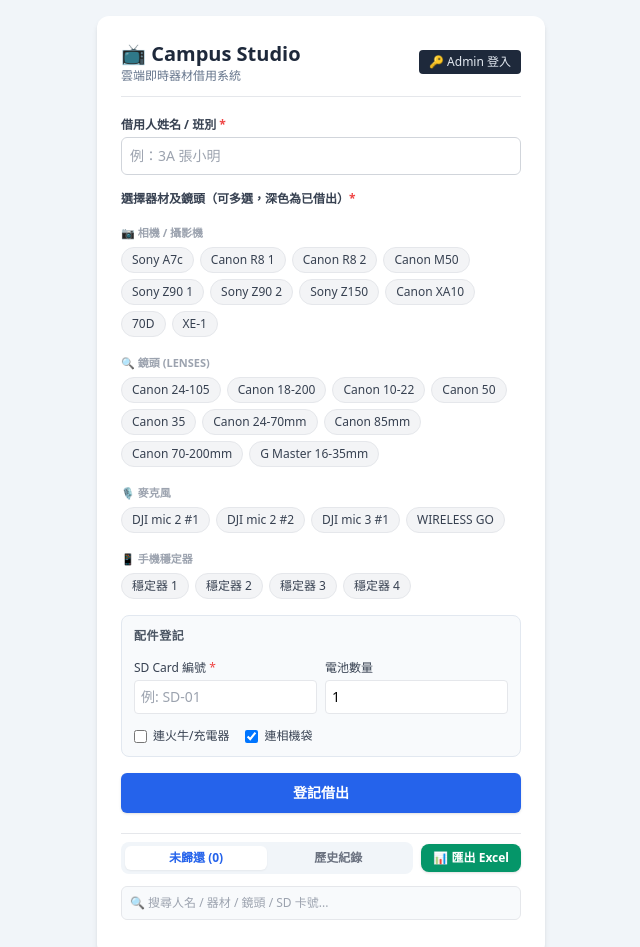
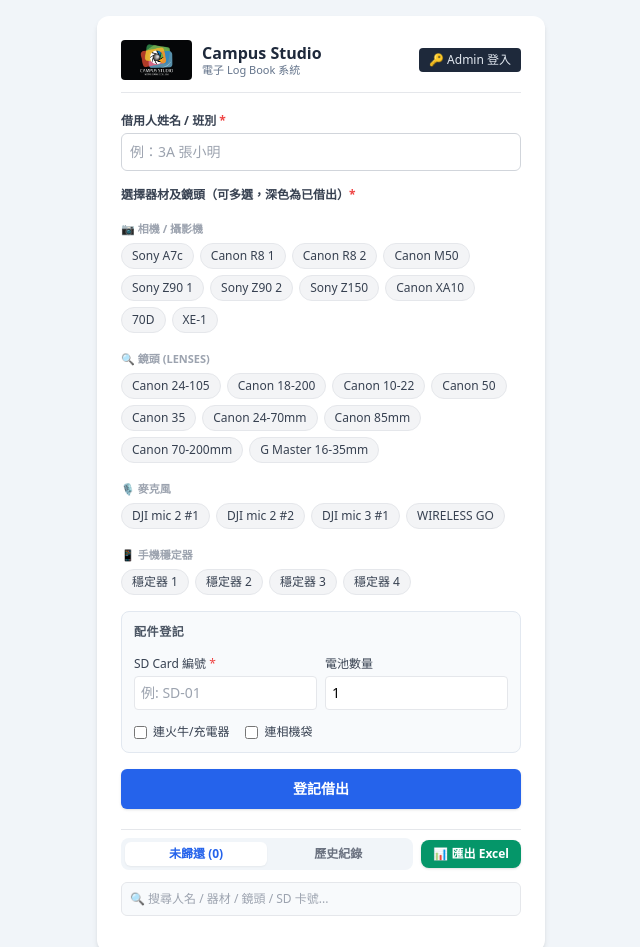
Before and after one commit to samson11769/index, a plain HTML site: page index.html in a window 1280 px wide. Shown: the top 947 px of the page, without its empty margins (319-959 px from the left). Drawn offline with nearby package versions, Linux system fonts and the light colour scheme; no server answers.

Commit message:
Update index.html

```diff
--- a/index.html
+++ b/index.html
@@ -55,7 +55,7 @@
         isAdmin = false;
         document.getElementById('adminStatus').classList.add('hidden');
         document.getElementById('adminLoginBtn').innerText = "🔑 Admin 登入";
-        document.getElementById('adminLoginBtn').className = "text-xs bg-slate-800 text-slate-200 px-2.5 py-1 rounded hover:bg-slate-700 transition";
+        document.getElementById('adminLoginBtn').className = "text-xs bg-slate-800 text-slate-200 px-2.5 py-1 rounded hover:bg-slate-700 transition shrink-0";
         render();
       } else {
         const pass = prompt("請輸入 Super Admin 密碼：");
@@ -63,7 +63,7 @@
           isAdmin = true;
           document.getElementById('adminStatus').classList.remove('hidden');
           document.getElementById('adminLoginBtn').innerText = "🚪 登出 Admin";
-          document.getElementById('adminLoginBtn').className = "text-xs bg-red-600 text-white px-2.5 py-1 rounded hover:bg-red-700 transition";
+          document.getElementById('adminLoginBtn').className = "text-xs bg-red-600 text-white px-2.5 py-1 rounded hover:bg-red-700 transition shrink-0";
           render();
         } else if (pass !== null) {
           alert("密碼錯誤！");
@@ -232,7 +232,7 @@
         logList.appendChild(item);
       });
 
-      // 學生正常歸還 Modal
+      // 學生歸還 Modal
       document.querySelectorAll('.open-return-modal').forEach(btn => {
         btn.addEventListener('click', (e) => {
           pendingReturnId = e.target.getAttribute('data-id');
@@ -296,14 +296,14 @@
         await updateDoc(doc(db, "logs", pendingReturnId), {
           returned: true,
           returnTime: serverTimestamp(),
-          photoProcessed: false // 註記未執相/過片
+          photoProcessed: false
         });
         adminModal.classList.add('hidden');
         pendingReturnId = null;
       }
     });
 
-    // 匯出 CSV 報表
+    // 匯出 CSV
     document.getElementById('exportBtn').addEventListener('click', () => {
       if (allLogs.length === 0) {
         alert("目前沒有任何紀錄可供匯出！");
@@ -376,15 +376,18 @@
 <body class="bg-slate-100 p-4 min-h-screen">
   <div class="max-w-md mx-auto bg-white rounded-xl shadow-md overflow-hidden p-6 space-y-5">
 
-    <header class="border-b pb-3 flex justify-between items-center">
-      <div>
-        <div class="flex items-center gap-2">
-          <h1 class="text-xl font-bold text-slate-800">📺 Campus Studio</h1>
-          <span id="adminStatus" class="hidden text-[10px] bg-purple-600 text-white font-bold px-1.5 py-0.5 rounded">ADMIN</span>
+    <header class="border-b pb-3 flex justify-between items-center gap-3">
+      <div class="flex items-center gap-2.5">
+        <img src="CS_Logo.jpg" alt="Logo" class="h-10 w-auto rounded object-contain">
+        <div>
+          <div class="flex items-center gap-1.5">
+            <h1 class="text-base font-bold text-slate-800 leading-tight">Campus Studio</h1>
+            <span id="adminStatus" class="hidden text-[10px] bg-purple-600 text-white font-bold px-1.5 py-0.5 rounded">ADMIN</span>
+          </div>
+          <p class="text-[11px] text-slate-500 leading-tight">電子 Log Book 系統</p>
         </div>
-        <p class="text-xs text-slate-500">雲端即時器材借用系統</p>
       </div>
-      <button id="adminLoginBtn" class="text-xs bg-slate-800 text-slate-200 px-2.5 py-1 rounded hover:bg-slate-700 transition">
+      <button id="adminLoginBtn" class="text-xs bg-slate-800 text-slate-200 px-2.5 py-1 rounded hover:bg-slate-700 transition shrink-0">
         🔑 Admin 登入
       </button>
     </header>
@@ -477,7 +480,7 @@
             <span class="ml-1.5 text-xs text-gray-700">連火牛/充電器</span>
           </label>
           <label class="inline-flex items-center">
-            <input type="checkbox" id="hasBag" class="rounded border-gray-300 text-blue-600" checked>
+            <input type="checkbox" id="hasBag" class="rounded border-gray-300 text-blue-600">
             <span class="ml-1.5 text-xs text-gray-700">連相機袋</span>
           </label>
         </div>
```
